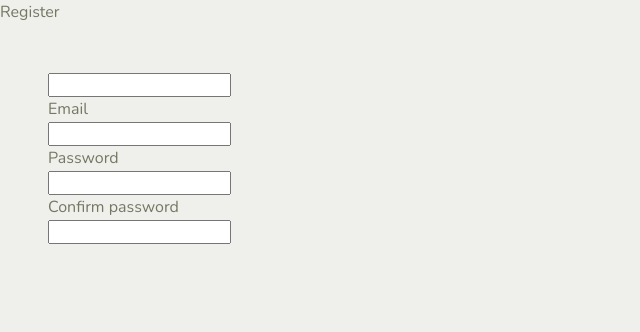
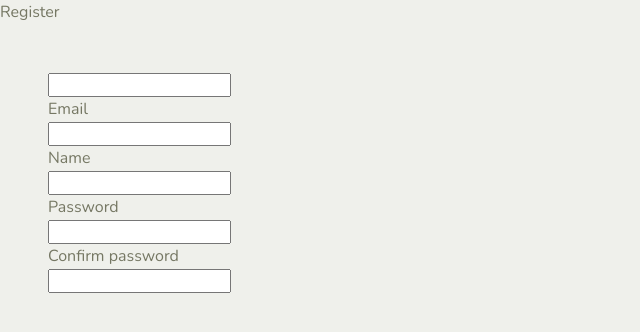
Before and after one commit to ravensiris/employee-reward-app, a React (Vite) app in the folder assets/: page /registration in a window 1280 px wide. Shown: the top 332 px of the page, without its empty margins (0-640 px from the left). Built offline with nearby package versions, Linux system fonts and the light colour scheme.

Commit message:
:lipstick: Update registration page

```diff
--- a/assets/src/pages/Register.tsx
+++ b/assets/src/pages/Register.tsx
@@ -14,6 +14,7 @@ export default function SignIn() {
         <CSRFToken />
         <ErrorMessage />
         <Input>Email</Input>
+        <Input>Name</Input>
         <Input>Password</Input>
         <Input>Confirm password</Input>
         <Buttons />
```
Also changed, not shown: 1 other file (tests, documents, lock files or other folders).
